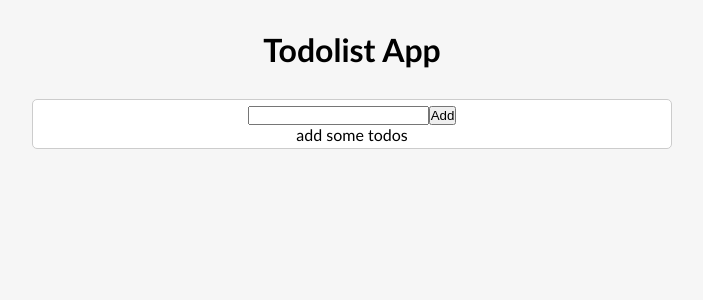
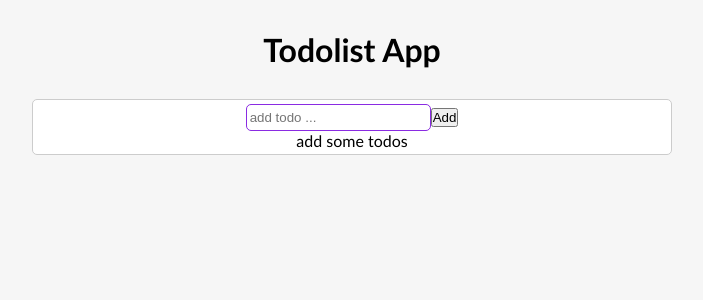
Before and after one commit to mehrnazpishyar/Todolist-React, a React (Create React App) app: page / in a window 1280 px wide. Shown: the top 300 px of the page, without its empty margins (288-991 px from the left). Built offline with nearby package versions, Linux system fonts and the light colour scheme.

Commit message:
add edit option

```diff
--- a/src/App.css
+++ b/src/App.css
@@ -34,3 +34,14 @@
   text-decoration: line-through;
   color: #ccc;
 }
+
+input {
+  border: 1px solid #ccc;
+  border-radius: 5px;
+  padding: 5px 3px;
+  outline: none;
+}
+
+input:focus {
+  border: 1px solid blueviolet;
+}
--- a/src/components/Todo.js
+++ b/src/components/Todo.js
@@ -1,12 +1,12 @@
 import React from 'react'
 
-const Todo = ({todo,onComplete,onDelete}) => {
+const Todo = ({todo,onComplete,onDelete,onEdit}) => {
   return (
     <div>
           <div className='todo'>
           <div onClick={onComplete} className={todo.isCompleted ? "completed" : ""}>{todo.text}</div>
           <div>
-            <button>Edit</button>
+            <button onClick={onEdit}>Edit</button>
             <button onClick={onDelete} >Delete</button>
           </div>
         </div>
--- a/src/components/TodoApp.js
+++ b/src/components/TodoApp.js
@@ -27,14 +27,29 @@
 
   const removeTodo = (id) => {
     console.log(id);
-   const filteredTodos =  todos.filter((t)=>t.id !== id)
-   setTodos(filteredTodos)
+    const filteredTodos = todos.filter((t) => t.id !== id);
+    setTodos(filteredTodos);
+  };
+
+  const updateTodo = (id, newValue) => {
+    const index = todos.findIndex((todo) => todo.id === id);
+    const selectedTodo = { ...todos[index] };
+    selectedTodo.text = newValue;
+    console.log(selectedTodo);
+    const updatedTodos = [...todos];
+    updatedTodos[index] = selectedTodo;
+    setTodos(updatedTodos);
   };
 
   return (
     <div className="container">
-      <TodoForm addTodoHandler={addTodoHandler} />
-      <TodoList todos={todos} onComplete={completeTodo} onDelete={removeTodo} />
+      <TodoForm submitTodo={addTodoHandler} />
+      <TodoList
+        todos={todos}
+        onComplete={completeTodo}
+        onDelete={removeTodo}
+        onUpdateTodo={updateTodo}
+      />
     </div>
   );
 };
--- a/src/components/TodoForm.js
+++ b/src/components/TodoForm.js
@@ -1,27 +1,53 @@
-import React, { useState } from "react";
+import React, { useEffect, useRef, useState } from "react";
 
-const TodoForm = ({addTodoHandler}) => {
+const TodoForm = ({ submitTodo, edit }) => {
   const [input, setInput] = useState("");
+  const inputRef = useRef(null);
+
+  useEffect(()=> {
+    inputRef.current.focus()
+  })
 
   const changeHandler = (e) => {
-      // console.log(e.target.value)
-      setInput(e.target.value);
+    // console.log(e.target.value)
+    setInput(e.target.value);
   };
 
   const submitHandler = (e) => {
-    e.preventDefault()
+    e.preventDefault();
     if (!input) {
-        alert('enter todo')
-        return;
+      alert("enter todo");
+      return;
     }
-    addTodoHandler(input)
-    setInput("")
-  }
+    submitTodo(input);
+    setInput("");
+  };
 
   return (
     <form onSubmit={submitHandler}>
-      <input type="text" value={input} onChange={changeHandler} />
-      <button type="submit">Add</button>
+      {edit ? (
+        <>
+          <input
+            type="text"
+            value={input}
+            onChange={changeHandler}
+            placeholder="update todo ..."
+            ref={inputRef}
+          />
+          <button type="submit">Update</button>
+        </>
+      ) : (
+        <>
+          <input
+            type="text"
+            value={input}
+            onChange={changeHandler}
+            placeholder="add todo ..."
+            ref={inputRef}
+          />
+          <button type="submit">Add</button>
+        </>
+      )}
     </form>
   );
 };
--- a/src/components/TodoList.js
+++ b/src/components/TodoList.js
@@ -1,17 +1,35 @@
-import React from "react";
+import React, { useState } from "react";
 import Todo from "./Todo";
+import TodoForm from "./TodoForm";
 
-const TodoList = ({ todos,onComplete,onDelete }) => {
+const TodoList = ({ todos, onComplete, onDelete, onUpdateTodo }) => {
+  const [edit, setEdit] = useState({ id: null, text: "", isCompleted: false });
+
+  const editTodo = (newValue) => {
+    onUpdateTodo(edit.id, newValue);
+    setEdit({ id: null, text: "" });
+  };
+
   const renderTodos = () => {
     if (todos.length === 0) return <p>add some todos</p>;
     return todos.map((todo) => {
       return (
-      <Todo todo={todo} key={todo.id} onComplete={()=>onComplete(todo.id)} onDelete={()=> onDelete(todo.id)}/>
+        <Todo
+          todo={todo}
+          key={todo.id}
+          onComplete={() => onComplete(todo.id)}
+          onDelete={() => onDelete(todo.id)}
+          onEdit={() => setEdit(todo)}
+        />
       );
     });
   };
 
-  return <div>{renderTodos()}</div>;
+  return (
+    <div>
+      {edit.id ? <TodoForm submitTodo={editTodo} edit={edit} /> : renderTodos()}
+    </div>
+  );
 };
 
 export default TodoList;
```
